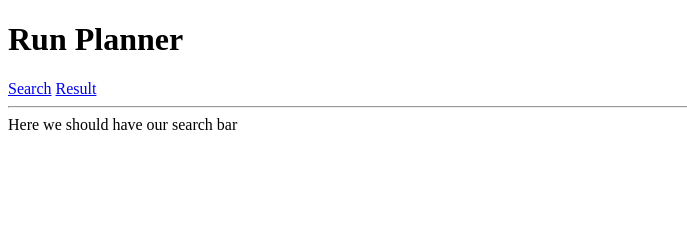
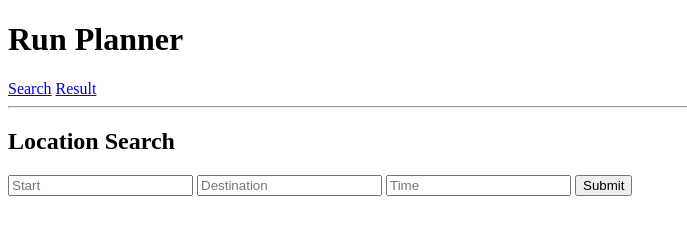
Before and after one commit to ckammerl/Run-Planner, a website: page client/index.html at #/result in a window 1280 px wide. Shown: the whole page, without its empty margins (0-687 px from the left). Drawn offline with nearby package versions, Linux system fonts and the light colour scheme; some packages are replaced by stand-ins of ours.

Commit message:
[refactor] cleans up view skeleton structure

```diff
--- a/client/partials/search.html
+++ b/client/partials/search.html
@@ -1,5 +1,9 @@
-<!-- partials/state1.html -->
 <hr/>
-<div>
-  Here we should have our search bar
+<h2>Location Search</h2>
+
+<div class='search' ng-controller=''>
+  <input class='3-small colunms' type='text' placeholder='Start' ng-model='start' />
+  <input class='3-small colunms' type='text' placeholder='Destination' ng-model='destination' />
+  <input class='3-small colunms' type='text' placeholder='Time' ng-model='time' />
+  <input type='submit' value='Submit' />
 </div>
```
Also changed, not shown: client/partials/result.html (+0 -2 lines), client/result-weather.html (deleted, +0 -1 lines), client/search.html (deleted, +0 -7 lines).
